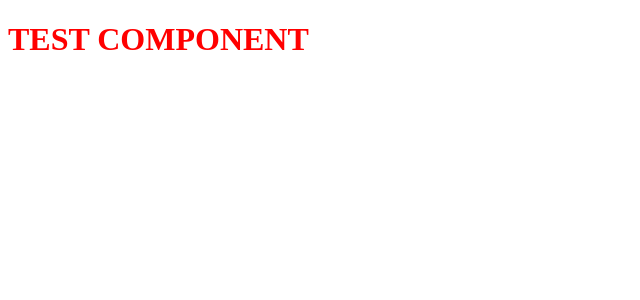
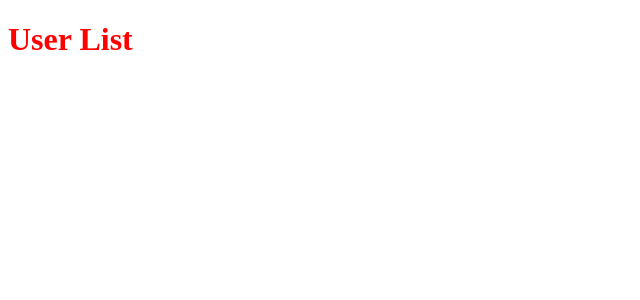
Before and after one commit to DimaDanilov/promauto-test-task, a React app: page / in a window 1280 px wide. Shown: the top 300 px of the page, without its empty margins (0-640 px from the left). Built offline with nearby package versions, Linux system fonts and the light colour scheme.

Commit message:
add: jsx config

```diff
--- a/src/components/App.jsx
+++ b/src/components/App.jsx
@@ -1,9 +1,10 @@
 import React from "react";
+import { UserList } from "./UserList/UserList";
 
 export const App = () => {
   return (
     <div>
-      <h1>TEST COMPONENT</h1>
+      <UserList />
     </div>
   );
 };
--- /dev/null
+++ b/src/components/UserList/UserList.jsx
@@ -0,0 +1,9 @@
+import React from "react";
+
+export const UserList = () => {
+  return (
+    <div>
+      <h1>User List</h1>
+    </div>
+  );
+};
--- a/webpack.config.js
+++ b/webpack.config.js
@@ -48,4 +48,7 @@ module.exports = {
       },
     ],
   },
+  resolve: {
+    extensions: ["", ".js", ".jsx"],
+  },
 };
```
